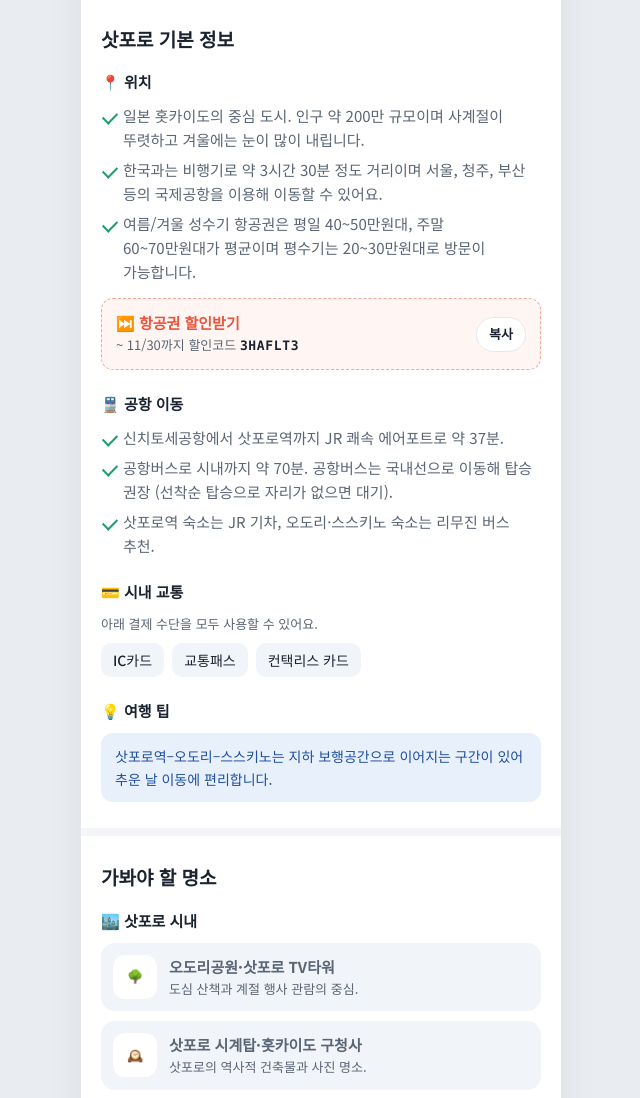
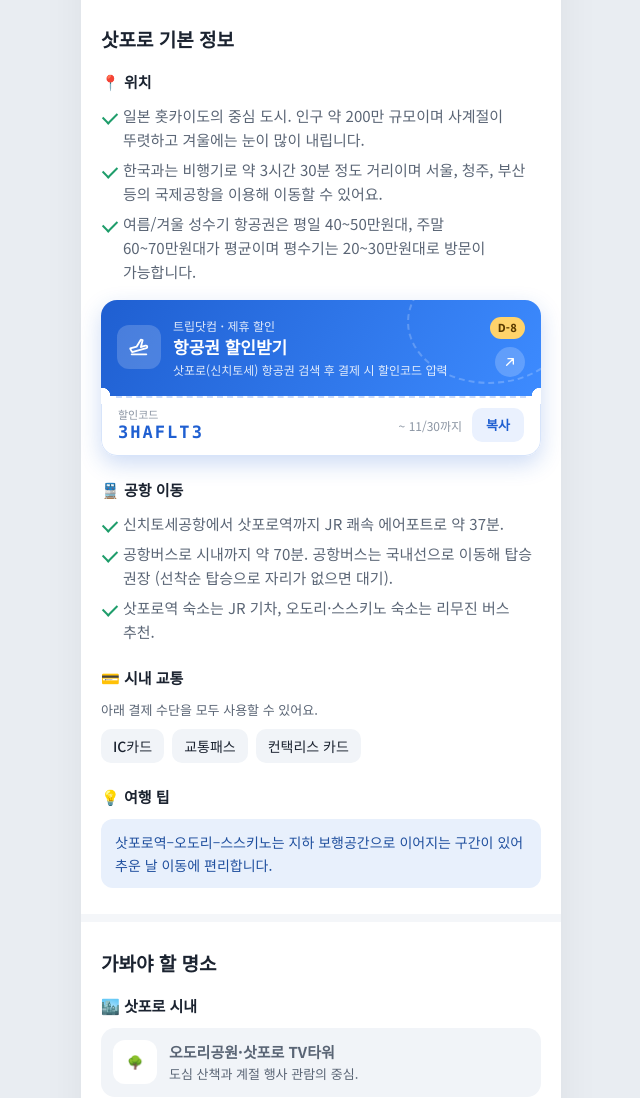
Before and after one commit to sonysonyson/sapporo-guide, a plain HTML site: page index.html in a window 1280 px wide. Shown: the part 649-1747 px from the top of the page, without its empty margins (319-959 px from the left). Drawn offline with nearby package versions, Linux system fonts and the light colour scheme.

Commit message:
항공권 할인 링크 추가

```diff
--- a/css/style.css
+++ b/css/style.css
@@ -150,14 +150,68 @@ a { color: var(--primary); }
 }
 
 /* 항공권 딜 */
+/* 항공권 할인 카드 — 티켓형 (위: 제휴 링크 / 절취선 / 아래: 할인코드) */
 .deal {
-  margin-top: 14px; border: 1px dashed #f0a899; background: #fff6f4; border-radius: 12px;
-  padding: 12px 14px; display: flex; align-items: center; gap: 10px;
+  --deal-a: #1f5fd1; --deal-b: #3d8bff;
+  position: relative; margin-top: 16px; border-radius: 16px; overflow: hidden;
+  box-shadow: 0 8px 22px rgba(31, 95, 209, .22);
 }
-.deal__body { flex: 1; min-width: 0; }
-.deal__link { font-weight: 700; color: var(--accent); text-decoration: none; }
-.deal__code { font-size: 13px; color: var(--text-2); }
-.deal__code b { font-family: ui-monospace, Menlo, monospace; color: var(--text); letter-spacing: .05em; }
+.deal__top {
+  display: flex; align-items: center; gap: 12px; padding: 16px 16px 18px;
+  background: linear-gradient(120deg, var(--deal-a), var(--deal-b));
+  color: #fff; text-decoration: none; position: relative;
+}
+.deal__top::after { /* 은은한 항로 곡선 */
+  content: ''; position: absolute; right: -30px; top: -40px; width: 160px; height: 120px;
+  border: 2px dashed rgba(255, 255, 255, .22); border-radius: 50%; pointer-events: none;
+}
+.deal__top:active { filter: brightness(.95); }
+.deal__top:focus-visible { outline: 3px solid #ffd36b; outline-offset: -3px; }
+.deal__plane {
+  width: 44px; height: 44px; flex: none; border-radius: 12px; display: grid; place-items: center;
+  background: rgba(255, 255, 255, .18);
+}
+.deal__plane svg, .deal__go svg { width: 22px; height: 22px; fill: none; stroke: #fff; stroke-width: 2; stroke-linecap: round; stroke-linejoin: round; }
+.deal__main { flex: 1; min-width: 0; display: flex; flex-direction: column; }
+.deal__eyebrow { font-size: 12px; font-weight: 500; opacity: .85; }
+.deal__title { font-size: 17px; font-weight: 800; line-height: 1.35; }
+.deal__desc { font-size: 12px; opacity: .85; line-height: 1.45; margin-top: 2px; }
+.deal__side { display: flex; flex-direction: column; align-items: flex-end; gap: 8px; flex: none; position: relative; z-index: 1; }
+.deal__dday {
+  font-size: 11px; font-weight: 800; padding: 2px 8px; border-radius: 999px;
+  background: #ffd36b; color: #5a3a00; letter-spacing: .02em;
+}
+.deal__go { width: 30px; height: 30px; border-radius: 50%; display: grid; place-items: center; background: rgba(255, 255, 255, .2); }
+.deal__go svg { width: 16px; height: 16px; }
+
+.deal__bottom {
+  position: relative; display: flex; align-items: center; gap: 10px;
+  padding: 12px 16px; background: var(--surface); border: 1px solid #d7e4fa; border-top: 0;
+  border-radius: 0 0 16px 16px;
+}
+.deal__bottom::before { /* 절취선 + 양쪽 반원 홈 */
+  content: ''; position: absolute; left: 14px; right: 14px; top: 0; border-top: 2px dashed #c9dafa;
+}
+.deal__bottom::after {
+  content: ''; position: absolute; top: -9px; left: -9px; right: -9px; height: 18px;
+  background:
+    radial-gradient(circle at 9px 9px, var(--surface) 8px, transparent 8.5px) left / 18px 18px no-repeat,
+    radial-gradient(circle at 9px 9px, var(--surface) 8px, transparent 8.5px) right / 18px 18px no-repeat;
+  pointer-events: none;
+}
+.deal__codebox { display: flex; flex-direction: column; line-height: 1.25; }
+.deal__codebox small { font-size: 11px; color: var(--text-3); }
+.deal__codebox b {
+  font-family: ui-monospace, 'SF Mono', Menlo, Consolas, monospace; font-size: 17px;
+  letter-spacing: .12em; color: var(--deal-a);
+}
+.deal__until { flex: 1; font-size: 12px; color: var(--text-3); text-align: right; }
+.deal__copy {
+  flex: none; height: 34px; padding: 0 14px; border-radius: 10px; font-size: 13px; font-weight: 700;
+  color: var(--deal-a); background: #eaf1fe;
+}
+.deal__copy:active { background: #d7e4fa; }
+.sr-only { position: absolute; width: 1px; height: 1px; overflow: hidden; clip: rect(0 0 0 0); white-space: nowrap; }
 .chip-btn {
   font-size: 13px; font-weight: 700; padding: 6px 12px; border-radius: 999px;
   background: var(--surface); border: 1px solid var(--line);
--- a/js/app.js
+++ b/js/app.js
@@ -39,6 +39,11 @@
   function lsGet(k, d) { try { var v = JSON.parse(localStorage.getItem(k)); return v == null ? d : v; } catch (e) { return d; } }
   function lsSet(k, v) { try { localStorage.setItem(k, JSON.stringify(v)); } catch (e) {} }
   function fmtDate(iso) { return iso.replace(/-/g, '.'); }
+  function dday(untilIso) {
+    var today = new Date(); today.setHours(0, 0, 0, 0);
+    var n = Math.round((new Date(untilIso + 'T00:00:00') - today) / 86400000);
+    return n > 0 ? 'D-' + n : 'D-DAY';
+  }
 
   function show(view) {
     $('#viewLoading').hidden = view !== 'loading';
@@ -146,16 +151,39 @@
       '<h2 class="section__title">' + t('sec.info') + '</h2>' +
       '<h3 class="sub-title">📍 ' + t('info.location') + '</h3>' + checks(b.location) +
       (expired ? '' :
-        '<div class="deal"><div class="deal__body"><a class="deal__link" href="' + esc(d.url) + '">⏭️ ' + esc(d.label) + '</a>' +
-        '<div class="deal__code">' + t('deal.until', { date: d.until.slice(5).replace('-', '/') }) + ' <b>' + esc(d.code) + '</b></div></div>' +
-        '<button class="chip-btn" id="btnCopyCode">' + t('deal.copy') + '</button></div>') +
+        '<div class="deal">' +
+        '<a class="deal__top" id="dealLink" href="' + esc(d.url) + '" target="_blank" rel="noopener sponsored">' +
+          '<span class="deal__plane" aria-hidden="true"><svg viewBox="0 0 24 24"><path d="M2.5 13.5l7-2 4.5-7.5 2 .5-2 7.5 5-1.5c1-.3 2 .4 2 1.4 0 .6-.4 1.1-1 1.3l-15.5 4.3-2-3.5z"/><path d="M4 20h16"/></svg></span>' +
+          '<span class="deal__main">' +
+            '<span class="deal__eyebrow">' + esc(d.partner) + ' · ' + t('deal.partner') + '</span>' +
+            '<strong class="deal__title">' + esc(d.label) + '</strong>' +
+            '<span class="deal__desc">' + esc(d.desc) + '</span>' +
+          '</span>' +
+          '<span class="deal__side"><span class="deal__dday">' + dday(d.until) + '</span>' +
+          '<span class="deal__go" aria-hidden="true"><svg viewBox="0 0 24 24"><path d="M7 17L17 7M9 7h8v8"/></svg></span></span>' +
+          '<span class="sr-only">' + t('deal.newWindow') + '</span>' +
+        '</a>' +
+        '<div class="deal__bottom">' +
+          '<span class="deal__codebox"><small>' + t('deal.codeLabel') + '</small><b>' + esc(d.code) + '</b></span>' +
+          '<span class="deal__until">' + t('deal.until', { date: d.until.slice(5).replace('-', '/') }) + '</span>' +
+          '<button class="deal__copy" id="btnCopyCode">' + t('deal.copy') + '</button>' +
+        '</div></div>') +
       '<h3 class="sub-title">🚆 ' + t('info.airport') + '</h3>' + checks(b.airport) +
       '<h3 class="sub-title">💳 ' + t('info.transit') + '</h3>' +
       '<p class="plan-info" style="margin:0 0 8px">' + t('info.transitDesc') + '</p>' +
       '<div class="pill-row">' + b.transit.map(function (x) { return '<span class="pill">' + esc(x) + '</span>'; }).join('') + '</div>' +
       '<h3 class="sub-title">💡 ' + t('info.tip') + '</h3><div class="callout">' + esc(b.tip) + '</div>';
     var btn = $('#btnCopyCode');
-    if (btn) btn.onclick = function () { copyText(d.code).then(function () { toast(t('deal.copied')); }); };
+    if (btn) btn.onclick = function () {
+      track('click_flight_deal', { guide_id: S.guide.guideId, action: 'copy_code' });
+      copyText(d.code).then(function () { toast(t('deal.copied')); });
+    };
+    var link = $('#dealLink');
+    // 링크 이동 시 할인코드도 함께 복사 → 결제 화면에서 바로 붙여넣기
+    if (link) link.onclick = function () {
+      track('click_flight_deal', { guide_id: S.guide.guideId, action: 'open_link', url: d.url });
+      copyText(d.code).then(function () { toast(t('deal.copiedOnOpen')); }).catch(function () {});
+    };
   }
 
   /* ============ 4.0.2 명소 ============ */
--- a/js/data.js
+++ b/js/data.js
@@ -76,7 +76,10 @@ window.GUIDE_DETAIL = {
       '한국과는 비행기로 약 3시간 30분 정도 거리이며 서울, 청주, 부산 등의 국제공항을 이용해 이동할 수 있어요.',
       '여름/겨울 성수기 항공권은 평일 40~50만원대, 주말 60~70만원대가 평균이며 평수기는 20~30만원대로 방문이 가능합니다.'
     ],
-    flightDeal: { label: '항공권 할인받기', code: '3HAFLT3', until: '2026-11-30', url: '#' },
+    flightDeal: {
+      label: '항공권 할인받기', partner: '트립닷컴', code: '3HAFLT3', until: '2026-11-30',
+      url: 'https://3ha.in/r/822411', desc: '삿포로(신치토세) 항공권 검색 후 결제 시 할인코드 입력'
+    },
     airport: [
       '신치토세공항에서 삿포로역까지 JR 쾌속 에어포트로 약 37분.',
       '공항버스로 시내까지 약 70분. 공항버스는 국내선으로 이동해 탑승 권장 (선착순 탑승으로 자리가 없으면 대기).',
--- a/js/i18n.js
+++ b/js/i18n.js
@@ -32,9 +32,13 @@ window.I18N = {
     'info.transit': '시내 교통',
     'info.transitDesc': '아래 결제 수단을 모두 사용할 수 있어요.',
     'info.tip': '여행 팁',
-    'deal.until': '~ {date}까지 할인코드',
+    'deal.until': '~ {date}까지',
     'deal.copy': '복사',
     'deal.copied': '할인코드가 복사되었어요',
+    'deal.copiedOnOpen': '할인코드가 복사되었어요. 결제 시 붙여넣기 하세요',
+    'deal.partner': '제휴 할인',
+    'deal.codeLabel': '할인코드',
+    'deal.newWindow': '(새 창에서 열림)',
     'spots.city': '삿포로 시내',
     'spots.nearby': '근교 여행지',
     'course.target': '추천 대상',
```
Also changed, not shown: 2 other files.
